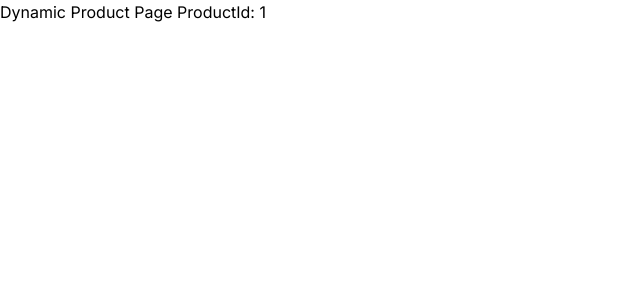
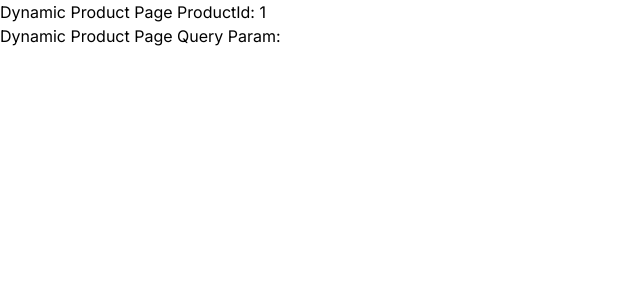
Before and after one commit to KakonDebnath/nextJsPractice, a Next.js app: page /products/1 in a window 1280 px wide. Shown: the top 300 px of the page, without its empty margins (0-640 px from the left). Built offline with nearby package versions, Linux system fonts and the light colour scheme.

Commit message:
get query params

```diff
--- a/src/app/products/[productId]/page.js
+++ b/src/app/products/[productId]/page.js
@@ -1,8 +1,11 @@
-const DynamicProductPage = ({ params }) => {
+const DynamicProductPage = ({ params, searchParams }) => {
   const productId = params.productId;
+  console.log(searchParams);
   return (
     <div>
       <h>Dynamic Product Page ProductId: {productId}</h>
+      <br />
+      <h>Dynamic Product Page Query Param: {searchParams.hello}</h>
     </div>
   );
 };
```
